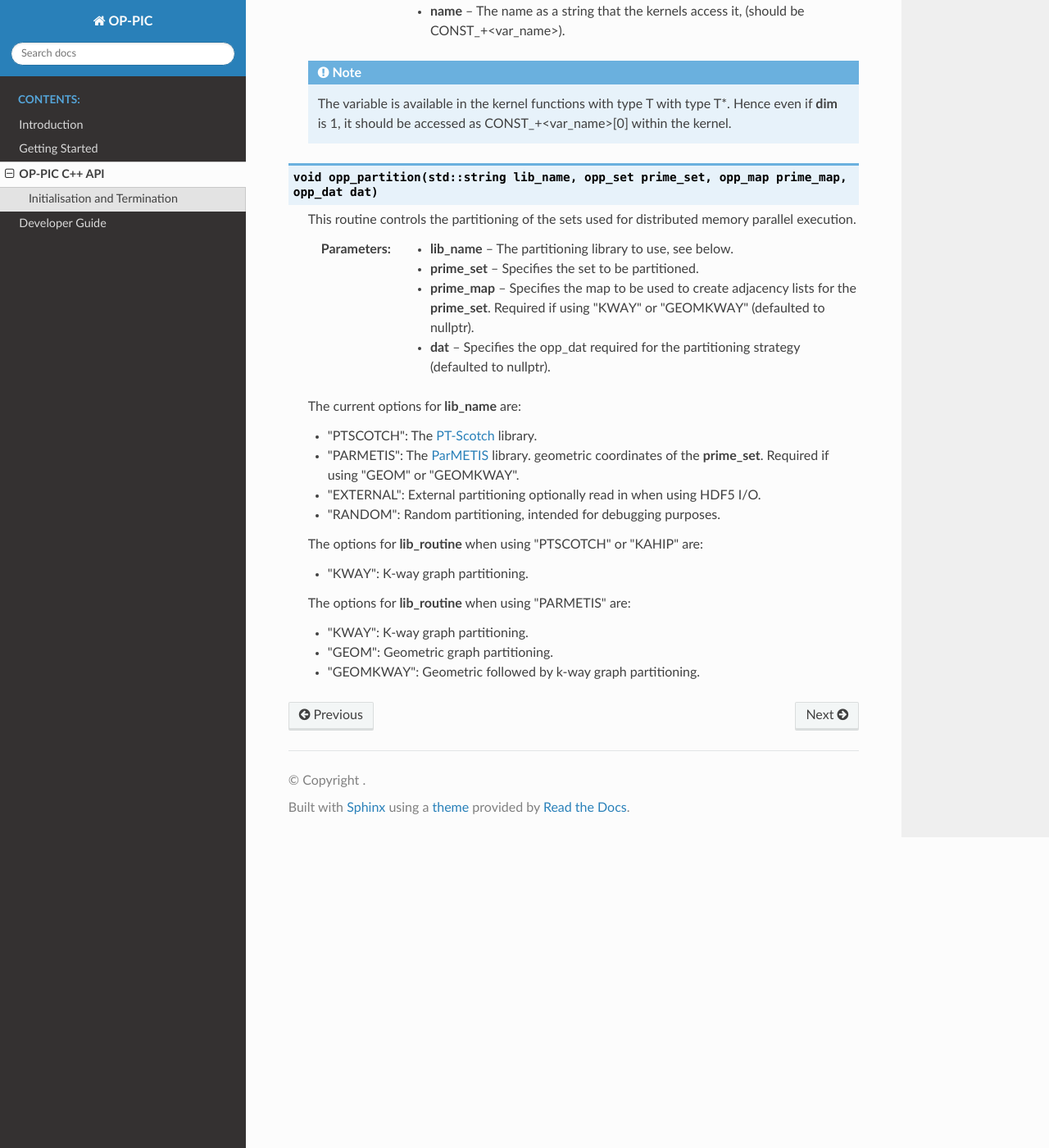
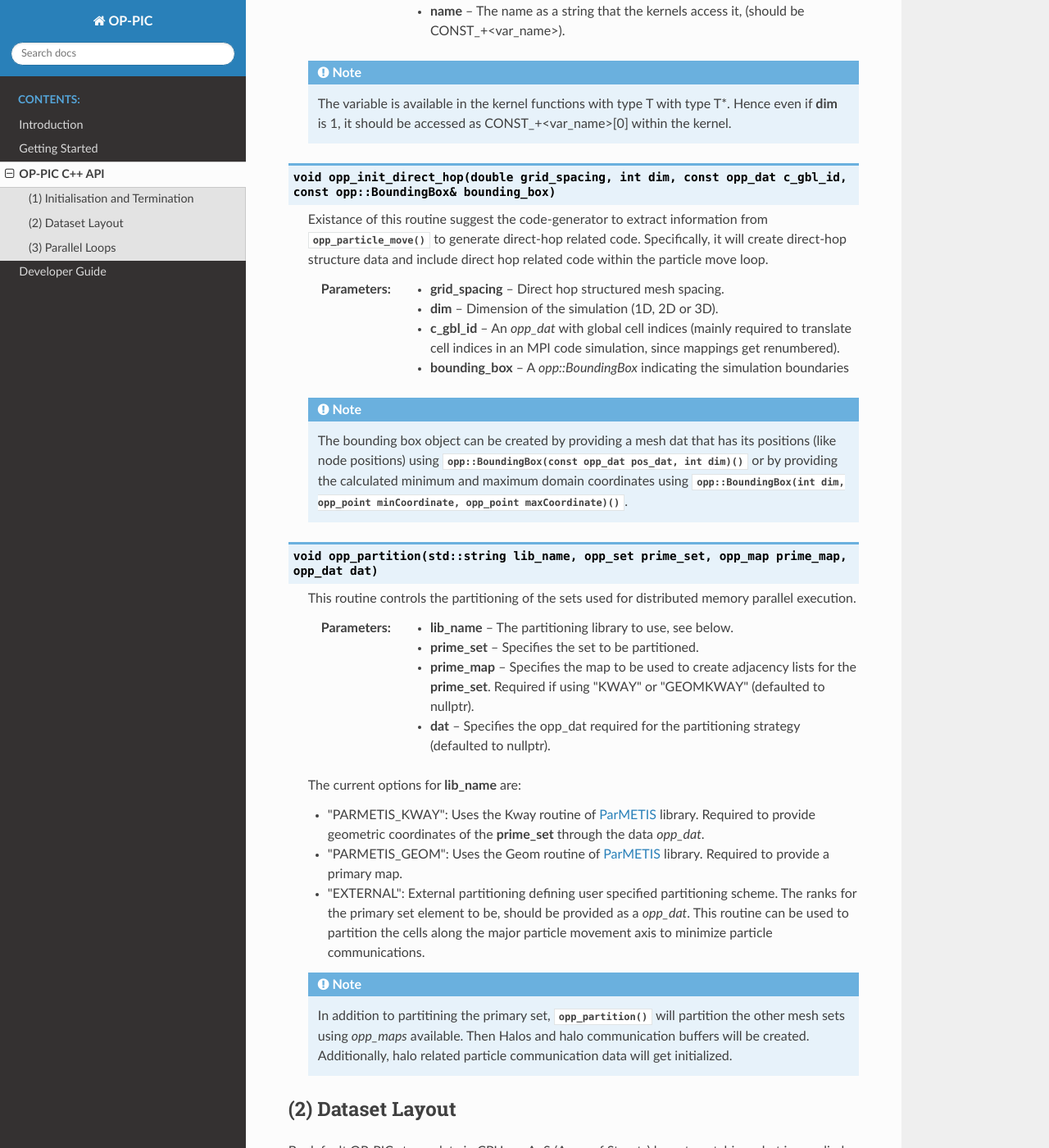
Before and after one commit to ZamanLantra/git_docs_test, a Sphinx documentation site: the page built from doc/api.rst, in a window 1280 px wide and 1400 px high, scrolled down 2019 px. Shown: the whole window at 82% size. Built offline with Sphinx 7.4.7 and the Read the Docs theme 2.0.0, drawn with Linux system fonts in a browser that asks for light colours; pages that are not in the unit, such as notebooks, are missing from menus; some of the changed text lies outside the part shown.

Commit message:
Update api.rst

```diff
--- a/doc/api.rst
+++ b/doc/api.rst
@@ -1,8 +1,8 @@
 OP-PIC C++ API
 ==============
 
-Initialisation and Termination
-^^^^^^^^^^^^^^^^^^^^^^^^^^^^^^
+(1) Initialisation and Termination
+^^^^^^^^^^^^^^^^^^^^^^^^^^^^^^^^^^
 
 .. c:function:: void opp_init(int argc, char **argv)
 
@@ -82,6 +82,18 @@ Initialisation and Termination
    .. note::
       The variable is available in the kernel functions with type :c:expr:`T` with type :c:expr:`T*`. Hence even if **dim** is :c:expr:`1`, it should be accessed as :c:expr:`CONST_+<var_name>[0]` within the kernel.
 
+.. c:function:: void opp_init_direct_hop(double grid_spacing, int dim, const opp_dat c_gbl_id, const opp::BoundingBox& bounding_box)
+
+   Existance of this routine suggest the code-generator to extract information from :c:func:`opp_particle_move()` to generate direct-hop related code. Specifically, it will create direct-hop structure data and include direct hop related code within the particle move loop.
+
+   :param grid_spacing: Direct hop structured mesh spacing.
+   :param dim: Dimension of the simulation (1D, 2D or 3D).
+   :param c_gbl_id: An `opp_dat` with global cell indices (mainly required to translate cell indices in an MPI code simulation, since mappings get renumbered).
+   :param bounding_box: A `opp::BoundingBox` indicating the simulation boundaries
+
+   .. note::
+      The bounding box object can be created by providing a mesh dat that has its positions (like node positions) using :c:func:`opp::BoundingBox(const opp_dat pos_dat, int dim)` or by providing the calculated minimum and maximum domain coordinates using :c:func:`opp::BoundingBox(int dim, opp_point minCoordinate, opp_point maxCoordinate)`.
+
 .. c:function:: void opp_partition(std::string lib_name, opp_set prime_set, opp_map prime_map, opp_dat dat)
 
    This routine controls the partitioning of the sets used for distributed memory parallel execution.
@@ -93,17 +105,28 @@ Initialisation and Termination
 
    The current options for **lib_name** are:
 
-   - :c:expr:`"PTSCOTCH"`: The `PT-Scotch <https://www.labri.fr/perso/pelegrin/scotch/>`_ library.
-   - :c:expr:`"PARMETIS"`: The `ParMETIS <http://glaros.dtc.umn.edu/gkhome/metis/parmetis/overview>`_ library.    geometric coordinates of the **prime_set**. Required if using :c:expr:`"GEOM"` or :c:expr:`"GEOMKWAY"`.
-   - :c:expr:`"EXTERNAL"`: External partitioning optionally read in when using HDF5 I/O.
-   - :c:expr:`"RANDOM"`: Random partitioning, intended for debugging purposes.
+   - :c:expr:`"PARMETIS_KWAY"`: Uses the Kway routine of `ParMETIS <http://glaros.dtc.umn.edu/gkhome/metis/parmetis/overview>`_ library. Required to provide geometric coordinates of the **prime_set** through the data `opp_dat`.
+   - :c:expr:`"PARMETIS_GEOM"`: Uses the Geom routine of `ParMETIS <http://glaros.dtc.umn.edu/gkhome/metis/parmetis/overview>`_ library. Required to provide a primary map.
+   - :c:expr:`"EXTERNAL"`: External partitioning defining user specified partitioning scheme. The ranks for the primary set element to be, should be provided as a `opp_dat`. This routine can be used to partition the cells along the major particle movement axis to minimize particle communications.
 
-   The options for **lib_routine** when using :c:expr:`"PTSCOTCH"` or :c:expr:`"KAHIP"` are:
+   .. note::
+      In addition to partitining the primary set, :c:func:`opp_partition` will partition the other mesh sets using `opp_maps` available. Then Halos and halo communication buffers will be created. Additionally, halo related particle communication data will get initialized.
 
-   - :c:expr:`"KWAY"`: K-way graph partitioning.
+(2) Dataset Layout
+^^^^^^^^^^^^^^^^^^
 
-   The options for **lib_routine** when using :c:expr:`"PARMETIS"` are:
+By default OP-PIC stores data in CPUs as AoS (Array of Structs) layout, matching what is supplied to :c:func:`opp_decl_dat()` and :c:func:`opp_decl_map()`, however, on GPUs, OP-PIC use SoA (Struct of Arrays) layouts using transformations.
 
-   - :c:expr:`"KWAY"`: K-way graph partitioning.
-   - :c:expr:`"GEOM"`: Geometric graph partitioning.
-   - :c:expr:`"GEOMKWAY"`: Geometric followed by k-way graph partitioning.
+(3) Parallel Loops
+^^^^^^^^^^^^^^^^^^
+
+.. c:function:: void opp_par_loop(void (*kernel)(T *...), char const *name, opp_set set, opp_iterate_type iter_type, ...)
+
+   This routine executes a parallelised loop over the given **set**, with arguments provided by the :c:func:`opp_arg_gbl()` and :c:func:`opp_arg_dat()` routines.
+   When set is a particle set, it will make use of :c:expr:`iter_type` to decide whether to iterate over all particles or only over the injected particles.
+
+   :param kernel: The kernel function to execute. The number of arguments to the kernel should match the number of :c:type:`opp_arg` arguments provided to this routine.
+   :param name: A name to be used for output diagnostics.
+   :param set: The set to loop over.
+   :param iter_type: The iteration type. Possible values are, :c:expr:`OPP_ITERATE_ALL` and :c:expr:`OPP_ITERATE_INJECTED`
+   :param ...: The :c:type:`opp_arg` arguments passed to each invocation of the kernel.
```
